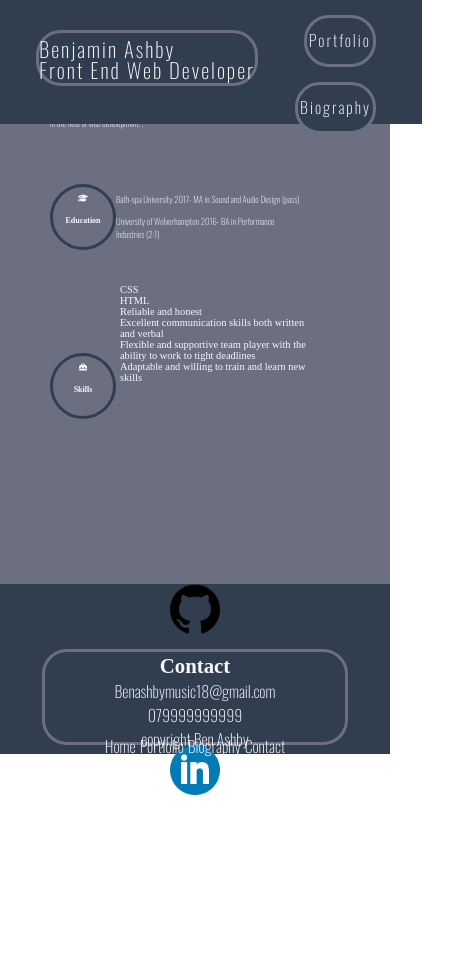
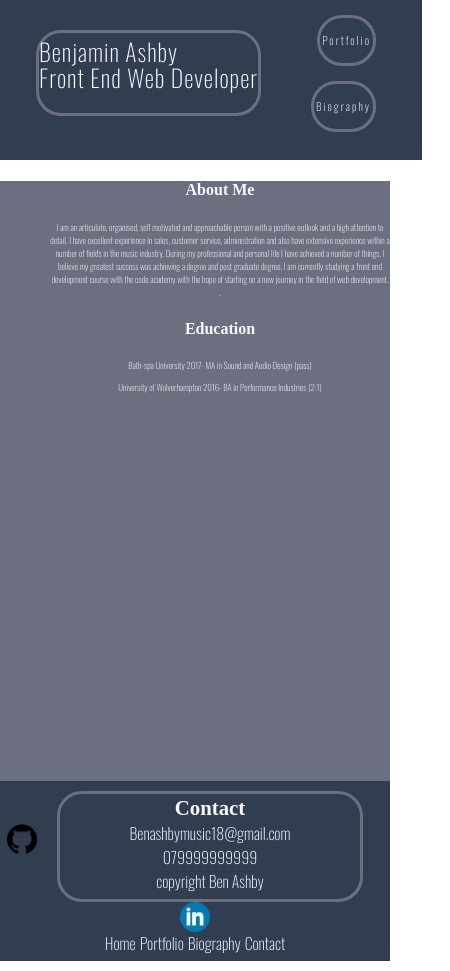
Before and after one commit to jamminben84/Project-1, a plain HTML site: page bio.html in a window 390 px wide. Shown: the whole page, 450 px wide, since content can reach past the window. Before the commit the page ends 844 px from the top, so only its background shows below. Drawn offline with nearby package versions, Linux system fonts and the light colour scheme.

Commit message:
edited bio layout

```diff
--- a/bio.html
+++ b/bio.html
@@ -49,15 +49,16 @@
 
 
     </header>
-    <section>
+
+    <main>
+    <section class="bodybio">
         <!--Main body section-->
-     <div class="bodybio">
+
 
             <div class="aboutme">
-                <div class="aboutmeicondiv">
-                <i class="fa-solid fa-person"></i>
+
                 <h4>About Me</h4>
-                </div>
+
                 <p>I am an articulate, organised, self motivated and approachable person with a positive
                     outlook and a high attention to detail. I have excellent experience in sales, customer service,
                     administration and also have extensive experience within a number of fields in the music
@@ -66,41 +67,24 @@
                     I am currently studying a front end development course with the code academy with the hope of starting on a new journey in the field of web development.   .</p>
                 </div>
 
+                <div class="education">
 
-                <div class="education">
-                    <div class="educationicon">
-                    <i class="fa-solid fa-graduation-cap"></i>
                     <h4>Education</h4>
-                    </div>
 
-                    <p>Bath-spa University 2017-
+
+                        <p>Bath-spa University 2017-
                         MA in Sound and Audio Design (pass)</p>
 
                         <p> University of Wolverhampton 2016-
                         BA in Performance Industries (2:1)</p>
 
                     </div>
-
-                    <div class="skills">
-                        <div class="skillsicon">
-                        <i class="fa-solid fa-toolbox"></i>
-                        <h4>Skills</h4>
-                        </div>
-
-                        <ul>
-                            <li>CSS</li>
-                            <li>HTML</li>
-                            <li>Reliable and honest</li>
-                            <li>Excellent communication skills both written and verbal</li>
-                            <li>Flexible and supportive team player with the ability to work to tight deadlines</li>
-                            <li>Adaptable and willing to train and learn new skills</li>
-                            <ul>
-                        </div>
+                </div>
 
      </div>
 
     </section>
-
+    </main>
 </body>
 <!--Seperator for footer section-->
 <footer>
--- a/css/style.css
+++ b/css/style.css
@@ -9,13 +9,12 @@ body {
 
 header {
     padding: 0 1rem;
-position: fixed ;
     z-index: 99;
     width: 100%;
-height: 140px;
+    height: 160px;
     background-color: #313E50;
+}
 
-    }
 /*Top logo text in header*/
 
 .logo {
@@ -25,7 +24,7 @@ background-color: #313E50;
     background-color: #313E50;
     text-align: left;
     margin-left: 20px;
-    margin-right: 10px;
+    margin-right: 5px;
     border-style: solid;
     border-color:#6C6F7F;
     border-radius: 25px;
@@ -33,26 +32,26 @@ background-color: #313E50;
    }
 
 h1 {
-    font-size: 180%;
+    font-size: 150%;
     text-decoration: none;
     margin: 0;
     font-family: "oswald",sans-serif;
     font-weight: 200;
     text-transform: capitalize;
-    letter-spacing: 2px;
+    letter-spacing: 1px;
     color: #F7F7FF;
 }
+
 h2 {
-    font-size: 180%;
+    font-size: 150%;
     text-decoration: none;
     margin-top: -10px;
     font-family: "oswald",sans-serif;
     font-weight: 200;
-    letter-spacing: 2px;
+    letter-spacing: 1px;
     margin-bottom: 0;
     color: #F7F7FF;
 }
-
 
 #navmenu li {
     float: right;
@@ -75,24 +74,24 @@ p {
     font-weight: 200;
     font-size: 130%;
     }
+
 a {
     text-decoration: none;
     color: #F7F7FF;
     font-family: "oswald",sans-serif;
     font-weight: 200;
     text-transform: capitalize;
+}
 
-}
 a:hover {
     color: #6C6F7F;
 }
+
   /*body main*/
 
 main {
-
     flex: 1 0 auto;
     margin-top: 0px;
-
  }
 
 #bodyimage {
@@ -104,7 +103,6 @@ main {
     min-height: 100vh;
 }
 
-
 .footerbreak {
     height: 150px;
     background-color: #313E50;
@@ -114,7 +112,6 @@ main {
     flex-wrap:wrap;
     justify-content:center;
     align-items: center;
-
 }
 
 .contact {
@@ -123,7 +120,7 @@ main {
     color: #F7F7FF;
     margin-left: 20px;
     margin-right: 20px;
-    height: 60%;
+    height: 70%;
     border-style: solid;
     border-color:#6C6F7F;
     border-radius: 25px;
@@ -144,6 +141,7 @@ main {
     width: 100px;
     height: 100px;
 }
+
 .linkedinimage {
     width: 100px;
     height: 100px;
@@ -153,7 +151,7 @@ main {
     display: block;
     text-align: center;
     background-color: #313E50;
-    height: 20px;
+    height: 30px;
 }
 
 /*Portfolio page*/
@@ -211,166 +209,51 @@ main {
 .bodybio {
     height: 600px;
     background-color:#6C6F7F;
-    justify-content: center;
+    text-align: center;
     }
 
 .aboutme {
-    width: 1000px;
-    height: 180px;
-    float: left;
     margin-left: 50px;
     margin-top: 20px;
     color: #F7F7FF;
     }
 
 .education {
-    width: 1000px;
-    height: 160px;
-    float: left;
     margin-left: 50px;
     color: #F7F7FF;
     }
 
-.skills {
-    width: 1000px;
-    height: 180px;
-    float: left;
-    margin-left: 50px;
-    color: #F7F7FF;
-}
 
-.skills ul {
-    list-style: none;
-    display: inline-block;
-    margin: 0;
-    padding: 0;
-    font-size: 130%;
-}
 
-.bodybio i {
-    font-size: 100px;
-}
 
-.aboutmeicondiv {
-    background-color: #6C6F7F;
-    width: 150px;
-    height: 150px;
-    border-radius: 50%;
-    text-align: center;
-    float: left;
-    border: solid;
-    border-color:#313E50
-    }
-
-.educationicon {
-    background-color: #6C6F7F;
-    width: 150px;
-    height: 150px;
-    border-radius: 50%;
-    text-align: center;
-    float: left;
-    border: solid;
-    border-color:#313E50
-}
-
-.skillsicon {
-    background-color: #6C6F7F;
-    width: 150px;
-    height: 150px;
-    border-radius: 50%;
-    text-align: center;
-    display: inline-block;
-    border: solid;
-    border-color:#313E50;
-}
 
 /*---------------------------------------------------------Media Queries------*/
 
 @media(max-width: 992px) {
 
-    h1 {
-        font-size: 130%;
-    }
-
-    h2 {
-        font-size: 130%;
-    }
-
-    .logo {
-        height:50px;
-    }
+    /*--------Biography page media queries--------*/
 
 
-    }
 
-    /*--------Biography page media queries--------*/
 
-    .bodybio i {
-        font-size: 80%;
-    }
-
-    .skillsicon {
-    width: 100px;
-    height: 100px;
-    border-radius: 50%;
-    }
-
-    .educationicon {
-    width: 100px;
-    height: 100px;
-    border-radius: 50%;
-    }
-
-    .aboutmeicondiv {
-    width: 100px;
-    height: 100px;
-    border-radius: 50%;
     }
 
     p {
         font-size: 100%;
     }
 
-    .aboutme {
-        width: 600px;
-    }
 
-    .skills ul {
-        font-size: 100%;
-    }
-
-    .education {
-        height: 100px;
-    }
 }
 
 @media(max-width: 768px) {
 
-    h1 {
-        font-size: 1.5rem;
-    }
-
-
-    h2 {
-        font-size: 1.5rem;
-    }
-
-    .logo {
-        height:40px;
-    }
-
-
-
-    #navmenu {
-        font-size: 0.5rem;
-    }
 /*media query for contact section*/
     .contact {
         width: 210px;
     }
 
     .contact h4 {
-        font-size:1rem;;
+        font-size:1rem;
     }
 
     .githubimage {
@@ -400,111 +283,59 @@ main {
 
 /*--------Biography page media queries--------*/
 
-.bodybio i {
-    font-size: 70%;
-}
 
-.skillsicon {
-width: 80px;
-height: 80px;
-border-radius: 50%;
-}
 
-.educationicon {
-width: 80px;
-height: 80px;
-border-radius: 50%;
-}
 
-.aboutmeicondiv {
-width: 80px;
-height: 120px;
-border-radius: 50%;
-}
 
 p {
     font-size: 80%;
 }
 
-.aboutme {
-    width: 600px;
+
 }
 
-.skills ul {
-    font-size: 100%;
-}
-
-.education {
-    height: 100px;
-}
-}
 
 @media(max-width: 400px) {
 
+    #navmenu li {
+        float: right;
+        list-style-type: none;
+        letter-spacing: 2px;
+        margin-right: 30px;
+        font-size: 70%;
+        border: solid;
+        border-color:#6C6F7F ;
+        line-height: 40px;
+        background-color: #313E50;
+        color: black;
+        margin-top: 15px;
+        border-radius: 25px;
+        padding: 2px;
+            }
+
     .githubimage {
-        width: 50px;
-        height:50px;
+        width: 30px;
+        height:30px;
     }
 
     .linkedinimage {
-        width: 50px;
-        height: 50px;
+        width: 30px;
+        height: 30px;
     }
 
     /*--------Biography page media queries--------*/
 
-    .bodybio i {
-        font-size: 60%;
-    }
 
-    .skillsicon {
-    width: 60px;
-    height: 60px;
-    border-radius: 50%;
-    }
 
-    .educationicon {
-    width: 60px;
-    height: 60px;
-    border-radius: 50%;
-    }
 
-    .aboutmeicondiv {
-    width: 60px;
-    height: 60px;
-    border-radius: 50%;
-    }
 
     p {
         font-size: 55%;
     }
 
-    .aboutme {
-        width: 250px;
-    }
 
-    .skills {
-        width: 400px;
 
-    }
 
-    .skills ul {
-        font-size: 65%;
-        width: 200px;
-    }
-
-    .education {
-        height: 100px;
-        width: 250px;
-    }
-
-    .bodybio i {
-        font-size: 50%;
-    }
-
-    .bodybio h4 {
-        font-size: 50%;
-    }
 
     /*Portfolio Page Media Queries*/
 
```
Also changed, not shown: index.html (+2 -13 lines). Lines whose indentation alone changed are shown as unchanged.
